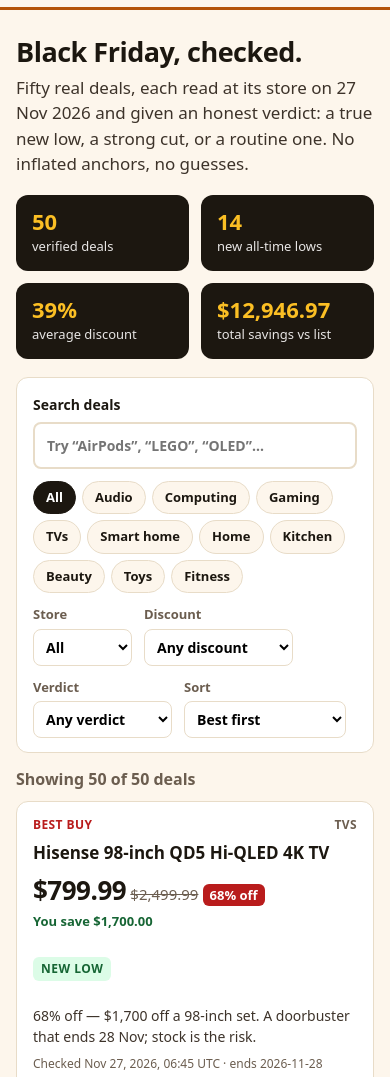
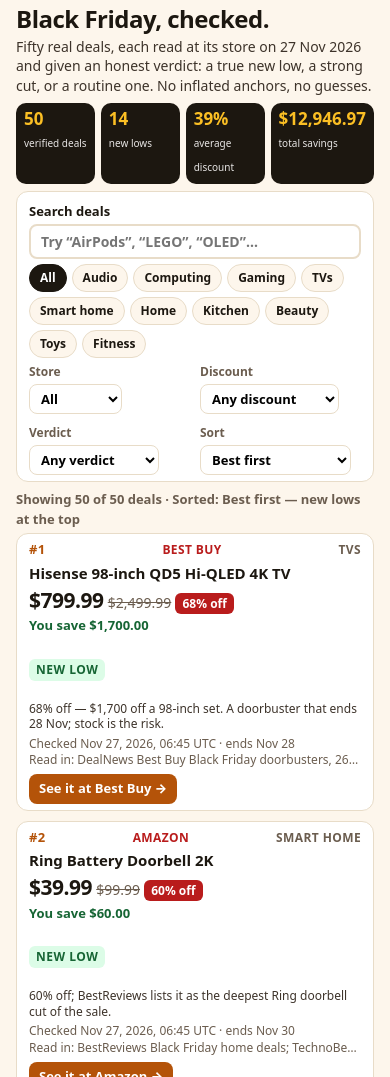
Before and after one commit to 0xsolsepatu/black-friday-deal-finder, a plain HTML site: page app/index.html in a window 390 px wide. Shown: the part 83-1160 px from the top of the page. Drawn offline with Linux system fonts and the light colour scheme.

Commit message:
Bargain Beacon v2: dense cover (two full card rows), ranked cards with source, active-filter proof, full compare table

```diff
--- a/app/main.js
+++ b/app/main.js
@@ -63,16 +63,27 @@ function groupSizes() {
   return sizes;
 }
 
+const SORT_LABEL = {
+  best: "Best first — new lows at the top",
+  discount: "Biggest discount first",
+  savings: "Biggest saving first",
+  "price-low": "Lowest price first",
+};
+
+function countLineFor(shown) {
+  return `Showing ${shown.length} of ${deals.length} deals · Sorted: ${SORT_LABEL[state.sort]}`;
+}
+
 function renderBoard() {
   const stats = boardStats(deals);
   const filtered = filterDeals(deals, state);
   const shown = sortDeals(filtered, state.sort);
   const sizes = groupSizes();
-  const countLine = `Showing ${shown.length} of ${deals.length} deals`;
+  const countLine = countLineFor(shown);
   const cardsHtml =
     shown.length === 0
       ? `<p class="empty">No deal matches those filters. Try clearing the search or lowering the discount.</p>`
-      : shown.map((d) => dealCard(d, sizes[d.group] || 0)).join("");
+      : shown.map((d, i) => dealCard(d, sizes[d.group] || 0, i + 1)).join("");
   app.innerHTML = listPage({
     stats,
     filterHtml: filterBar(CATEGORIES, STORES, state),
@@ -110,11 +121,11 @@ function refreshGrid() {
   const shown = sortDeals(filtered, state.sort);
   const sizes = groupSizes();
   shareLink();
-  document.getElementById("count").textContent = `Showing ${shown.length} of ${deals.length} deals`;
+  document.getElementById("count").textContent = countLineFor(shown);
   document.getElementById("grid").innerHTML =
     shown.length === 0
       ? `<p class="empty">No deal matches those filters. Try clearing the search or lowering the discount.</p>`
-      : shown.map((d) => dealCard(d, sizes[d.group] || 0)).join("");
+      : shown.map((d, i) => dealCard(d, sizes[d.group] || 0, i + 1)).join("");
 }
 
 function render() {
--- a/app/style.css
+++ b/app/style.css
@@ -1,6 +1,10 @@
-/* Bargain Beacon — original design. Warm paper background, deep ink text,
+/* Bargain Beacon v2 — original design. Warm paper background, deep ink text,
    amber beacon accent, verdict colours that read at a glance. System fonts
-   only: nothing loads over the network. */
+   only: nothing loads over the network.
+   v2 is a density pass: the header, hero, stats strip and filter bar are
+   compact so a desktop viewport shows two full rows of deal cards, every
+   card shows its rank in the sort, its source and its check time, and the
+   phone layout shows a deal without scrolling past the filters. */
 
 :root {
   --paper: #fdf6ec;
@@ -33,12 +37,12 @@ body {
   justify-content: space-between;
   max-width: 1180px;
   margin: 0 auto;
-  padding: 18px 20px 12px;
+  padding: 6px 20px 5px;
   border-bottom: 3px solid var(--amber);
 }
 
 .brand {
-  font-size: 28px;
+  font-size: 22px;
   font-weight: 800;
   letter-spacing: -0.5px;
   color: var(--ink);
@@ -56,69 +60,71 @@ body {
 main {
   max-width: 1180px;
   margin: 0 auto;
-  padding: 8px 20px 40px;
+  padding: 2px 20px 40px;
 }
 
 h1 {
-  font-size: 34px;
+  font-size: 23px;
   line-height: 1.15;
   letter-spacing: -0.5px;
-  margin: 22px 0 8px;
+  margin: 8px 0 2px;
 }
 
-h2 { font-size: 22px; margin: 28px 0 10px; }
+h2 { font-size: 20px; margin: 22px 0 8px; }
 
 .lede {
-  font-size: 17px;
+  font-size: 14px;
+  line-height: 1.4;
   color: #3d332a;
-  max-width: 760px;
-  margin: 0 0 18px;
+  max-width: 980px;
+  margin: 0 0 8px;
 }
 
 a { color: #92400e; }
 a:hover { color: var(--red); }
 
-/* Stats bar */
+/* Stats strip: one compact row, four numbers. */
 .stats {
   display: grid;
   grid-template-columns: repeat(4, 1fr);
-  gap: 12px;
-  margin: 0 0 18px;
+  gap: 10px;
+  margin: 0 0 7px;
 }
 
 .stats div {
   background: var(--ink);
   color: #fff;
-  border-radius: 12px;
-  padding: 14px 16px;
+  border-radius: 10px;
+  padding: 5px 14px;
 }
 
 .stats strong {
   display: block;
-  font-size: 26px;
+  font-size: 18px;
   line-height: 1.1;
   color: #fbbf24;
 }
 
-.stats span { font-size: 13px; color: #e7e5e4; }
+.stats span { font-size: 12px; color: #e7e5e4; }
 
 /* Filters */
 .filters {
   background: var(--card);
   border: 1px solid var(--line);
   border-radius: 12px;
-  padding: 14px 16px;
-  margin-bottom: 10px;
+  padding: 6px 12px;
+  margin-bottom: 8px;
 }
 
-.search-label { font-weight: 700; font-size: 14px; }
+.search-label { font-weight: 700; font-size: 13px; }
 
 .search-label input {
   display: block;
   width: 100%;
-  margin-top: 6px;
-  padding: 11px 12px;
+  margin-top: 2px;
+  padding: 5px 10px;
   font: inherit;
+  font-size: 14px;
   border: 2px solid var(--line);
   border-radius: 8px;
   background: #fff;
@@ -129,15 +135,15 @@ a:hover { color: var(--red); }
 .chips {
   display: flex;
   flex-wrap: wrap;
-  gap: 6px;
-  margin-top: 12px;
+  gap: 5px;
+  margin-top: 5px;
 }
 
 .chip {
   font: inherit;
-  font-size: 13px;
+  font-size: 12px;
   font-weight: 600;
-  padding: 6px 12px;
+  padding: 4px 10px;
   border-radius: 999px;
   border: 1px solid var(--line);
   background: var(--paper);
@@ -151,44 +157,64 @@ a:hover { color: var(--red); }
 .selects {
   display: flex;
   flex-wrap: wrap;
-  gap: 12px;
-  margin-top: 12px;
+  gap: 10px;
+  margin-top: 5px;
 }
 
-.selects label { font-size: 13px; font-weight: 700; color: var(--muted); }
+.selects label { font-size: 12px; font-weight: 700; color: var(--muted); }
 
 .selects select {
   display: block;
-  margin-top: 4px;
+  margin-top: 3px;
   font: inherit;
-  font-size: 14px;
-  padding: 7px 8px;
+  font-size: 13px;
+  padding: 4px 7px;
   border: 1px solid var(--line);
   border-radius: 8px;
   background: #fff;
 }
 
-.count { font-weight: 700; color: var(--muted); margin: 14px 0 10px; }
+/* Active-filter summary: proves the filters are applied, in words. */
+.active-filters {
+  margin: 5px 0 0;
+  font-size: 13px;
+  font-weight: 700;
+  color: var(--amber);
+}
 
-/* Deal grid and cards */
+.active-filters span {
+  display: inline-block;
+  background: var(--amber-soft);
+  border: 1px solid #f59e0b;
+  border-radius: 6px;
+  padding: 1px 8px;
+  margin-right: 6px;
+}
+
+.count { font-weight: 700; color: var(--muted); margin: 5px 0 4px; font-size: 13px; }
+
+/* Deal grid and cards — dense: rank, prices, verdict, evidence note,
+   source and check time all fit in one card. */
 .grid {
   display: grid;
   grid-template-columns: repeat(3, 1fr);
-  gap: 14px;
+  gap: 10px;
 }
 
 .card {
   background: var(--card);
   border: 1px solid var(--line);
   border-radius: 12px;
-  padding: 14px 16px 12px;
+  padding: 6px 12px;
   display: flex;
   flex-direction: column;
+  min-width: 0; /* keep long one-line children (source) from widening the grid track */
 }
 
 .card-top {
   display: flex;
   justify-content: space-between;
+  align-items: baseline;
   gap: 8px;
   font-size: 12px;
   font-weight: 700;
@@ -196,34 +222,41 @@ a:hover { color: var(--red); }
   letter-spacing: 0.4px;
 }
 
+.rank {
+  color: var(--amber);
+  font-size: 13px;
+  font-weight: 800;
+  white-space: nowrap;
+}
+
 .store { color: var(--red); }
 .cat { color: var(--muted); }
 
-.card h3 { font-size: 17px; line-height: 1.3; margin: 8px 0 6px; }
+.card h3 { font-size: 15px; line-height: 1.2; margin: 4px 0 3px; }
 .card h3 a { color: var(--ink); text-decoration: none; }
 .card h3 a:hover { text-decoration: underline; }
 
 .price-row { margin: 0; }
-.price { font-size: 26px; font-weight: 800; letter-spacing: -0.5px; }
-.was { color: var(--muted); font-size: 15px; }
+.price { font-size: 21px; font-weight: 800; letter-spacing: -0.5px; }
+.was { color: var(--muted); font-size: 14px; }
 .off {
   background: var(--red);
   color: #fff;
-  font-size: 13px;
+  font-size: 12px;
   font-weight: 800;
   padding: 2px 7px;
   border-radius: 6px;
   white-space: nowrap;
 }
 
-.save { margin: 2px 0 8px; font-size: 13px; font-weight: 700; color: var(--green); }
+.save { margin: 0 0 4px; font-size: 13px; font-weight: 700; color: var(--green); }
 
 .verdict {
   display: inline-block;
   font-size: 12px;
   font-weight: 800;
   letter-spacing: 0.5px;
-  padding: 3px 8px;
+  padding: 2px 7px;
   border-radius: 6px;
 }
 
@@ -231,8 +264,29 @@ a:hover { color: var(--red); }
 .verdict-strong { background: var(--amber-soft); color: var(--amber); }
 .verdict-routine { background: var(--grey-soft); color: #57534e; }
 
-.note { font-size: 14px; color: #3d332a; margin: 8px 0; flex: 1; }
-.meta { font-size: 12px; color: var(--muted); margin: 0 0 10px; }
+.note {
+  font-size: 12px;
+  line-height: 1.3;
+  color: #3d332a;
+  margin: 4px 0;
+  flex: 1;
+  display: -webkit-box;
+  -webkit-line-clamp: 2;
+  -webkit-box-orient: vertical;
+  overflow: hidden;
+}
+
+.meta { font-size: 12px; line-height: 1.35; color: var(--muted); margin: 0; }
+.source {
+  font-size: 12px;
+  line-height: 1.35;
+  color: var(--muted);
+  margin: 0 0 6px;
+  min-width: 0;
+  white-space: nowrap;
+  overflow: hidden;
+  text-overflow: ellipsis;
+}
 
 .card-links { margin: 0; display: flex; flex-wrap: wrap; gap: 4px 14px; }
 
@@ -241,9 +295,10 @@ a:hover { color: var(--red); }
   text-decoration: none;
   background: var(--amber);
   color: #fff;
-  padding: 8px 14px;
+  padding: 5px 10px;
   border-radius: 8px;
   display: inline-block;
+  font-size: 13px;
 }
 
 .shop:hover { background: #92400e; color: #fff; }
@@ -254,44 +309,45 @@ a:hover { color: var(--red); }
 
 /* How-we-check section */
 .how {
-  margin-top: 34px;
+  margin-top: 28px;
   border-top: 2px solid var(--line);
-  padding-top: 6px;
+  padding-top: 4px;
 }
 
 .how ol { padding-left: 22px; }
-.how li { margin-bottom: 8px; max-width: 820px; }
+.how li { margin-bottom: 6px; max-width: 820px; font-size: 15px; }
 .fine { font-size: 13px; color: var(--muted); max-width: 820px; }
 
 /* Detail page */
-.back { margin: 18px 0 0; font-weight: 700; }
+.back { margin: 14px 0 0; font-weight: 700; }
 
 .detail {
   background: var(--card);
   border: 1px solid var(--line);
   border-radius: 12px;
-  padding: 20px 22px;
-  margin-top: 12px;
+  padding: 14px 20px;
+  margin-top: 10px;
 }
 
-.detail h1 { margin-top: 10px; }
-.price-row.big .price { font-size: 38px; }
-.big-note { font-size: 16px; max-width: 720px; }
-.big-shop { font-size: 17px; padding: 12px 20px; }
+.detail h1 { margin-top: 8px; }
+.price-row.big .price { font-size: 34px; }
+.big-note { font-size: 15px; max-width: 720px; }
+.big-shop { font-size: 16px; padding: 10px 18px; }
 
 .facts {
   display: grid;
   grid-template-columns: max-content 1fr;
-  gap: 6px 18px;
+  gap: 4px 18px;
   max-width: 720px;
-  margin: 18px 0;
+  margin: 12px 0;
+  font-size: 15px;
 }
 
 .facts dt { font-weight: 700; }
 .facts dd { margin: 0; }
 
 /* Compare tables */
-.compare { margin-top: 26px; }
+.compare { margin-top: 18px; }
 
 table {
   width: 100%;
@@ -304,7 +360,7 @@ table {
 
 th, td {
   text-align: left;
-  padding: 10px 12px;
+  padding: 9px 12px;
   border-bottom: 1px solid var(--line);
 }
 
@@ -330,15 +386,21 @@ footer {
 
 @media (max-width: 900px) {
   .grid { grid-template-columns: repeat(2, 1fr); }
-  .stats { grid-template-columns: repeat(2, 1fr); }
 }
 
 @media (max-width: 600px) {
-  h1 { font-size: 27px; }
+  h1 { font-size: 24px; margin: 10px 0 4px; }
+  .lede { font-size: 14px; }
   .grid { grid-template-columns: 1fr; }
-  .stats strong { font-size: 22px; }
-  .site-head { padding: 14px 16px 10px; }
-  main { padding: 4px 16px 32px; }
+  /* Phone: stats stay on one row so a deal shows without scrolling. */
+  .stats { grid-template-columns: repeat(4, 1fr); gap: 6px; }
+  .stats div { padding: 7px 8px; }
+  .stats strong { font-size: 17px; }
+  .stats span { font-size: 10px; }
+  .site-head { padding: 10px 16px 8px; }
+  .brand { font-size: 21px; }
+  main { padding: 2px 16px 32px; }
+  .selects { display: grid; grid-template-columns: 1fr 1fr; }
   table { font-size: 13px; }
   th, td { padding: 8px 6px; }
   .facts { grid-template-columns: 1fr; gap: 0 0 10px; }
--- a/app/views.js
+++ b/app/views.js
@@ -26,24 +26,34 @@ function checkLine(d) {
   return `Checked ${day} UTC`;
 }
 
+function endsShort(d) {
+  return new Date(`${d.ends}T00:00:00Z`).toLocaleString("en-US", {
+    month: "short",
+    day: "numeric",
+    timeZone: "UTC",
+  });
+}
+
 function verdictBadge(d) {
   return `<span class="verdict verdict-${escape(d.verdict)}">${escape(VERDICT_LABEL[d.verdict])}</span>`;
 }
 
-export function dealCard(d, groupSize) {
+export function dealCard(d, groupSize, rank) {
   const off = percentOff(d);
   const compare =
     groupSize > 1
       ? `<a class="compare-link" href="#/compare/${encodeURIComponent(d.group)}">Compare ${groupSize} stores &darr;</a>`
       : "";
+  const rankTag = rank ? `<span class="rank">#${rank}</span>` : "";
   return `<article class="card">
-  <div class="card-top"><span class="store">${escape(d.store)}</span><span class="cat">${escape(d.category)}</span></div>
+  <div class="card-top">${rankTag}<span class="store">${escape(d.store)}</span><span class="cat">${escape(d.category)}</span></div>
   <h3><a href="#/deal/${encodeURIComponent(d.id)}">${escape(d.title)}</a></h3>
   <p class="price-row"><span class="price">${usd(d.price)}</span> <s class="was">${usd(d.was)}</s> <span class="off">${off}% off</span></p>
   <p class="save">You save ${money(savings(d))}</p>
   <p>${verdictBadge(d)}</p>
   <p class="note">${escape(d.verdictNote)}</p>
-  <p class="meta">${escape(checkLine(d))} &middot; ends ${escape(d.ends)}</p>
+  <p class="meta">${escape(checkLine(d))} &middot; ends ${escape(endsShort(d))}</p>
+  <p class="source">Read in: ${escape(d.source)}</p>
   <p class="card-links"><a class="shop" href="${escape(d.url)}" target="_blank" rel="noopener">See it at ${escape(d.store)} &rarr;</a>${compare}</p>
 </article>`;
 }
@@ -51,9 +61,9 @@ export function dealCard(d, groupSize) {
 export function statsBar(stats) {
   return `<section class="stats" aria-label="Board summary">
   <div><strong>${stats.total}</strong><span>verified deals</span></div>
-  <div><strong>${stats.newLows}</strong><span>new all-time lows</span></div>
+  <div><strong>${stats.newLows}</strong><span>new lows</span></div>
   <div><strong>${stats.avgOff}%</strong><span>average discount</span></div>
-  <div><strong>${money(stats.totalSaved)}</strong><span>total savings vs list</span></div>
+  <div><strong>${money(stats.totalSaved)}</strong><span>total savings</span></div>
 </section>`;
 }
 
@@ -92,6 +102,22 @@ export function filterBar(categories, stores, state) {
   ]
     .map(([v, label]) => `<option value="${v}"${state.sort === v ? " selected" : ""}>${escape(label)}</option>`)
     .join("");
+  // A one-line summary of what is applied, so a filtered view proves it
+  // in words as well as in the controls: each active filter is a chip.
+  const active = [];
+  if (state.query) active.push(`Search: “${state.query}”`);
+  if (state.category !== "All") active.push(`Category: ${state.category}`);
+  if (state.store !== "All") active.push(`Store: ${state.store}`);
+  if (state.verdict !== "All") active.push(`Verdict: ${VERDICT_LABEL[state.verdict]}`);
+  if (state.minDiscount > 0) active.push(`${state.minDiscount}% off or more`);
+  if (state.sort !== "best")
+    active.push(
+      `Sorted: ${{ discount: "Biggest discount", savings: "Biggest saving", "price-low": "Lowest price" }[state.sort]}`,
+    );
+  const activeHtml =
+    active.length > 0
+      ? `<p class="active-filters">Filters on: ${active.map((a) => `<span>${escape(a)}</span>`).join("")}</p>`
+      : "";
   return `<section class="filters" aria-label="Search and filters">
   <label class="search-label">Search deals
     <input id="search" type="search" placeholder="Try &ldquo;AirPods&rdquo;, &ldquo;LEGO&rdquo;, &ldquo;OLED&rdquo;&hellip;" value="${escape(state.query)}">
@@ -103,6 +129,7 @@ export function filterBar(categories, stores, state) {
     <label>Verdict <select id="verdict">${verdictOpts}</select></label>
     <label>Sort <select id="sort">${sortOpts}</select></label>
   </div>
+  ${activeHtml}
 </section>`;
 }
 
@@ -152,7 +179,7 @@ ${groupRows
     <dt>Category</dt><dd>${escape(d.category)}</dd>
     <dt>Price checked</dt><dd>${escape(checkLine(d))}</dd>
     <dt>Read in</dt><dd>${escape(d.source)}</dd>
-    <dt>Sale ends</dt><dd>${escape(d.ends)}</dd>
+    <dt>Sale ends</dt><dd>${escape(endsShort(d))}</dd>
     <dt>Code needed</dt><dd>No code — the price is live at the store.</dd>
   </dl>
   <p><a class="shop big-shop" href="${escape(d.url)}" target="_blank" rel="noopener">See it at ${escape(d.store)} &rarr;</a></p>
```
